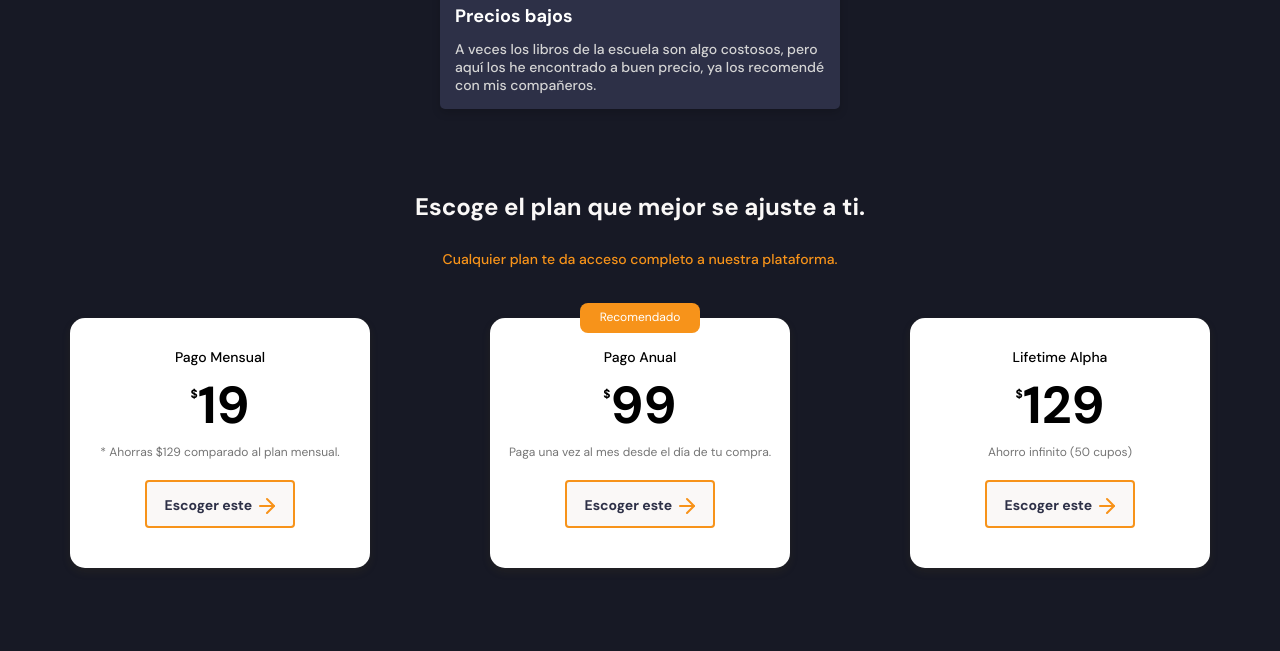
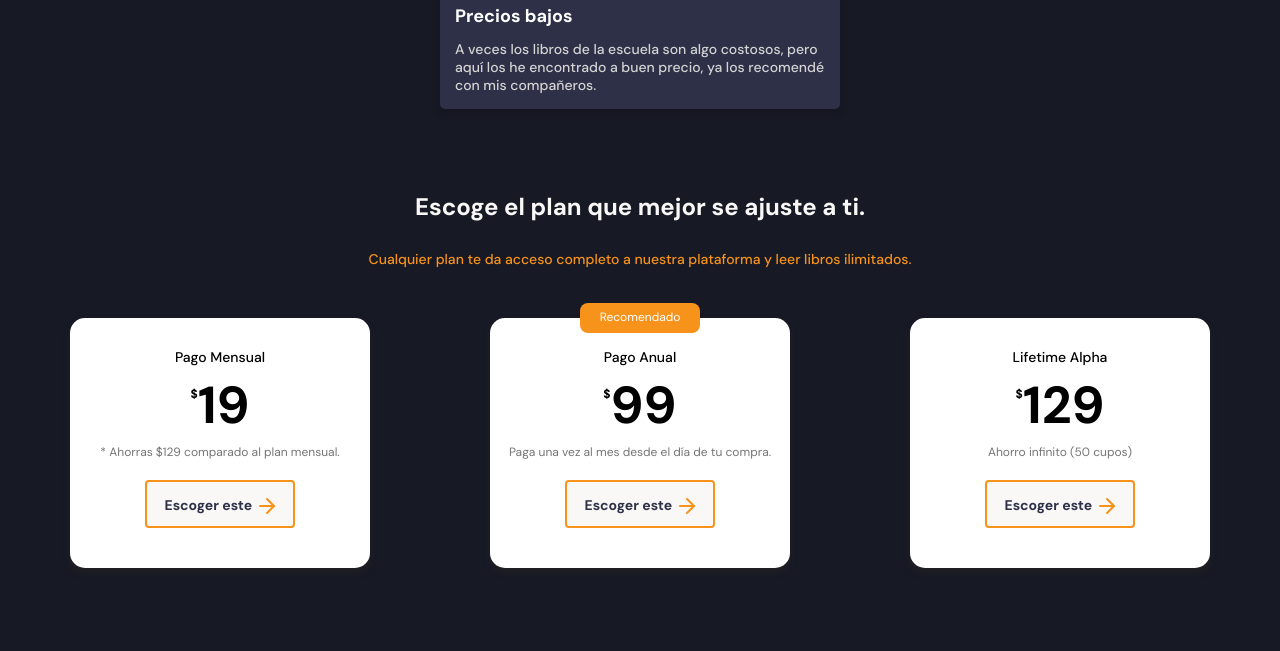
Before and after one commit to danielhh-dev/Bookly, a plain HTML site: page index.html in a window 1280 px wide. Shown: the part 1617-2268 px from the top of the page. Drawn offline with Linux system fonts and the light colour scheme.

```diff
--- a/index.html
+++ b/index.html
@@ -65,7 +65,7 @@
         <section id="plans" class="main-plans-container">
             <div class="main-plans-container__title">
                 <h2>Escoge el plan que mejor se ajuste a ti.</h2>
-                <p>Cualquier plan te da acceso completo a nuestra plataforma.</p>
+                <p>Cualquier plan te da acceso completo a nuestra plataforma y leer libros ilimitados.</p>
             </div>
             <section class="plans-container-slider">
                 <article class="plan-card">
```
